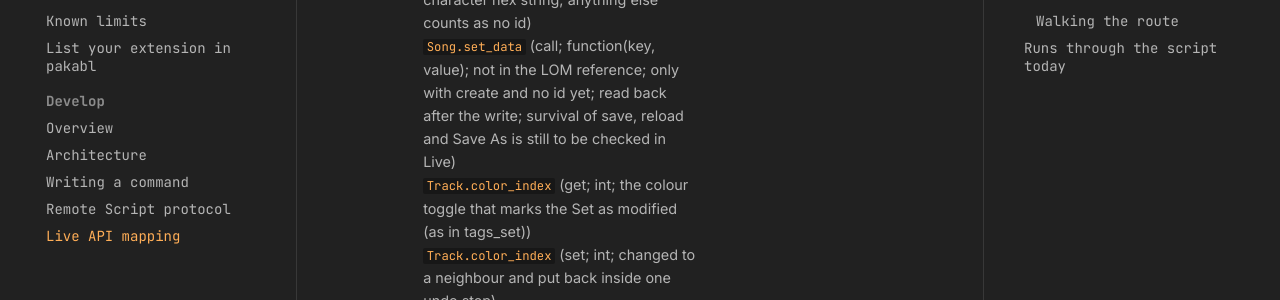
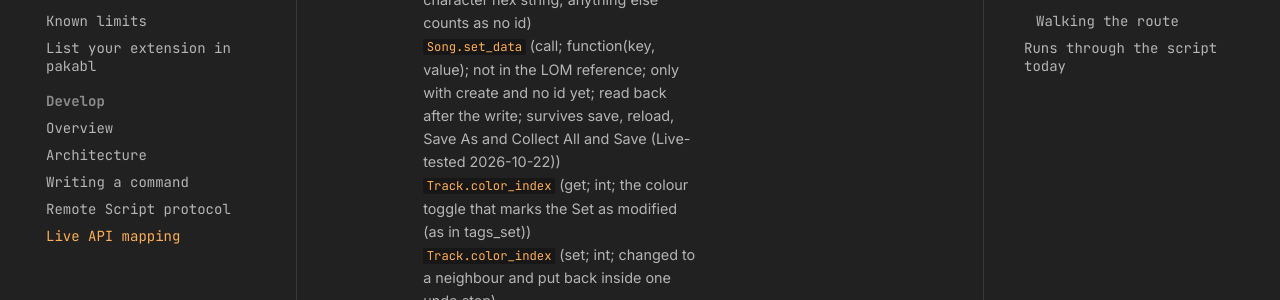
Before and after one commit to MarvinHauke/cmdAbl, an MkDocs documentation site: the page built from docs/reference/live-api.md, in a window 1280 px wide and 900 px high, scrolled down 9102 px. Shown: the part 223-523 px from the top of the window. Built offline with MkDocs 1.6.1 and Material for MkDocs 9.7.7, drawn with Linux system fonts in a browser that asks for light colours; comment, search, counter and statistics services are not loaded; some of the changed text lies outside the part shown.

Commit message:
docs(bridge): set_id survival is Live-tested (save, reload, Save As, Collect All and Save)
Co-Authored-By: Claude Sonnet 5.5 <noreply@anthropic.com>

```diff
--- a/docs/reference/live-api.md
+++ b/docs/reference/live-api.md
@@ -47,7 +47,7 @@ What a module's port method does in Live. `sdk` calls need no Remote Script; `sc
 | `tracks.volume` | sdk | `track.mixer.volume.getValue()` | [`MixerDevice.volume`](https://docs.cycling74.com/apiref/lom/mixerdevice/) | 0..1 (0.85 is 0 dB), regular, return, group and main tracks. Live's display text for a value comes from the script (operation `param_display`). |
 | `tracks.setVolume` | sdk | `track.mixer.volume.setValue(v)` | [`MixerDevice.volume`](https://docs.cycling74.com/apiref/lom/mixerdevice/) | Clamped to 0..1; inside `tracks.transaction` it joins the undo step. |
 | `tracks.track().arm` | sdk | `track.arm` | [`Track.arm`](https://docs.cycling74.com/apiref/lom/track/) | Live refuses some tracks silently; `can_be_armed` and the verification come from the script (operation `track_facts`). |
-| `set.id` | script | operation `set_id` (reads `cmdabl.set-id`; with create, stores a new random id first) | [`Song.get_data`](https://docs.cycling74.com/apiref/lom/song/), [`Song.set_data`](https://docs.cycling74.com/apiref/lom/song/) | Stored in the Set with Song.set_data (whether it survives save, reload and Save As is still to be checked in Live). Null without the script. |
+| `set.id` | script | operation `set_id` (reads `cmdabl.set-id`; with create, stores a new random id first) | [`Song.get_data`](https://docs.cycling74.com/apiref/lom/song/), [`Song.set_data`](https://docs.cycling74.com/apiref/lom/song/) | Stored in the Set with Song.set_data (survives save, reload, Save As and Collect All and Save; Live-tested 2026-10-22). Null without the script. |
 | `files.read` | platform | reads `<Extensions Data>/<extension id>/modules/<module>/<name>` (UTF-8) | – | Plain file names only; a module sees its own folder. |
 | `files.write` | platform | writes a temporary file and renames it to `<Extensions Data>/<extension id>/modules/<module>/<name>` | – | The folder is created on the first write; at most 1 MB. |
 | `dialog` | sdk | the SDK's modal dialog (`context.ui`, a data: URL page) through the dialog queue | – |  |
@@ -85,7 +85,7 @@ marked; it exists in the Python API the script uses.
 | `chains` | [`Chain.name`](https://docs.cycling74.com/apiref/lom/chain/) (get; unicode; the SDK's Chain has no name)<br>[`Chain.mute`](https://docs.cycling74.com/apiref/lom/chain/) (get; bool; 1 = muted (Chain Activator off))<br>[`Chain.solo`](https://docs.cycling74.com/apiref/lom/chain/) (get; bool; 1 = soloed)<br>[`DrumChain.in_note`](https://docs.cycling74.com/apiref/lom/drumchain/) (get; int; available since Live 12.3; -1 = All Notes; unverified in Live)<br>[`Device.can_have_drum_pads`](https://docs.cycling74.com/apiref/lom/device/) (get; bool; 1 for Drum Racks; always readable)<br>[`RackDevice.has_drum_pads`](https://docs.cycling74.com/apiref/lom/rackdevice/) (get; bool; only available for Drum Racks (raises elsewhere): read after can_have_drum_pads)<br>+ walks the route (below) | none yet (SDK Chain has no name; DrumChain.receivingNote may cover in_note) |
 | `chain_set` | [`Chain.name`](https://docs.cycling74.com/apiref/lom/chain/) (get; unicode; the identity check against expectName)<br>[`Chain.mute`](https://docs.cycling74.com/apiref/lom/chain/) (get; bool; read back after the write)<br>[`Chain.mute`](https://docs.cycling74.com/apiref/lom/chain/) (set; bool; 1 = muted (Chain Activator off))<br>[`Chain.solo`](https://docs.cycling74.com/apiref/lom/chain/) (get; bool; read back after the write)<br>[`Chain.solo`](https://docs.cycling74.com/apiref/lom/chain/) (set; bool; does not turn Solo off in other chains)<br>[`Song.begin_undo_step`](https://docs.cycling74.com/apiref/lom/song/) (call; function(); not in the LOM reference; not in the reference's Song page (it lists undo/redo only); guarded, one undo step per command)<br>[`Song.end_undo_step`](https://docs.cycling74.com/apiref/lom/song/) (call; function(); not in the LOM reference; not in the reference's Song page; guarded)<br>+ walks the route (below) | none yet (the SDK's Chain has no mute or solo) |
 | `param_display` | [`Track.mixer_device`](https://docs.cycling74.com/apiref/lom/track/) (get; MixerDevice)<br>[`MixerDevice.volume`](https://docs.cycling74.com/apiref/lom/mixerdevice/) (get; DeviceParameter)<br>[`DeviceParameter.min`](https://docs.cycling74.com/apiref/lom/deviceparameter/) (get; float; values outside min..max are refused)<br>[`DeviceParameter.max`](https://docs.cycling74.com/apiref/lom/deviceparameter/) (get; float)<br>[`DeviceParameter.str_for_value`](https://docs.cycling74.com/apiref/lom/deviceparameter/) (call; function(value); returns the display text for a value; does not change the parameter)<br>+ walks the route (below) | none (the SDK's mixer.volume is a number 0..1 with no display text) |
-| `set_id` | [`Song.get_data`](https://docs.cycling74.com/apiref/lom/song/) (call; function(key, default); not in the LOM reference; Python API only: not in the Cycling '74 reference; key "cmdabl.set-id", a 32-character hex string; anything else counts as no id)<br>[`Song.set_data`](https://docs.cycling74.com/apiref/lom/song/) (call; function(key, value); not in the LOM reference; only with create and no id yet; read back after the write; survival of save, reload and Save As is still to be checked in Live)<br>[`Track.color_index`](https://docs.cycling74.com/apiref/lom/track/) (get; int; the colour toggle that marks the Set as modified (as in tags_set))<br>[`Track.color_index`](https://docs.cycling74.com/apiref/lom/track/) (set; int; changed to a neighbour and put back inside one undo step)<br>[`Song.begin_undo_step`](https://docs.cycling74.com/apiref/lom/song/) (call; function(); not in the LOM reference; groups the colour toggle into one step; not in the reference's Song page)<br>[`Song.end_undo_step`](https://docs.cycling74.com/apiref/lom/song/) (call; function(); not in the LOM reference; see begin_undo_step) | none (the SDK has no Set data store) |
+| `set_id` | [`Song.get_data`](https://docs.cycling74.com/apiref/lom/song/) (call; function(key, default); not in the LOM reference; Python API only: not in the Cycling '74 reference; key "cmdabl.set-id", a 32-character hex string; anything else counts as no id)<br>[`Song.set_data`](https://docs.cycling74.com/apiref/lom/song/) (call; function(key, value); not in the LOM reference; only with create and no id yet; read back after the write; survives save, reload, Save As and Collect All and Save (Live-tested 2026-10-22))<br>[`Track.color_index`](https://docs.cycling74.com/apiref/lom/track/) (get; int; the colour toggle that marks the Set as modified (as in tags_set))<br>[`Track.color_index`](https://docs.cycling74.com/apiref/lom/track/) (set; int; changed to a neighbour and put back inside one undo step)<br>[`Song.begin_undo_step`](https://docs.cycling74.com/apiref/lom/song/) (call; function(); not in the LOM reference; groups the colour toggle into one step; not in the reference's Song page)<br>[`Song.end_undo_step`](https://docs.cycling74.com/apiref/lom/song/) (call; function(); not in the LOM reference; see begin_undo_step) | none (the SDK has no Set data store) |
 | `tags_all` | [`Track.get_data`](https://docs.cycling74.com/apiref/lom/track/) (call; function(key, default); not in the LOM reference; Python API only: not in the Cycling '74 reference (Song and Track have it, Chain/DrumPad/Device do not); key "cmdabl.tags", a JSON list of strings; anything else counts as no tags)<br>[`Track.name`](https://docs.cycling74.com/apiref/lom/track/) (get; symbol; the identity check on the extension side: tags belong to a track only while its name matches) | none (the SDK has no track data store) |
 | `tags_set` | [`Track.set_data`](https://docs.cycling74.com/apiref/lom/track/) (call; function(key, value); not in the LOM reference; saved with the Set and copied by a duplicated track (Live-verified), but it neither marks the Set modified nor adds an undo step)<br>[`Track.get_data`](https://docs.cycling74.com/apiref/lom/track/) (call; function(key, default); not in the LOM reference; read back after the write)<br>[`Track.color_index`](https://docs.cycling74.com/apiref/lom/track/) (get; int; the colour toggle: read first)<br>[`Track.color_index`](https://docs.cycling74.com/apiref/lom/track/) (set; int; changed to a neighbour and put back inside one undo step: the only way found to make Live ask to save (Live-verified))<br>[`Song.begin_undo_step`](https://docs.cycling74.com/apiref/lom/song/) (call; function(); not in the LOM reference; groups the colour toggle into one step (shows as "Custom Action"); not in the reference's Song page)<br>[`Song.end_undo_step`](https://docs.cycling74.com/apiref/lom/song/) (call; function(); not in the LOM reference; see begin_undo_step)<br>+ walks the route (below) | none |
 
```
Also changed, not shown: docs/feature-plans/0001-path-addressed-objects-and-commands.md (+1 -1 lines), 2 other files.
